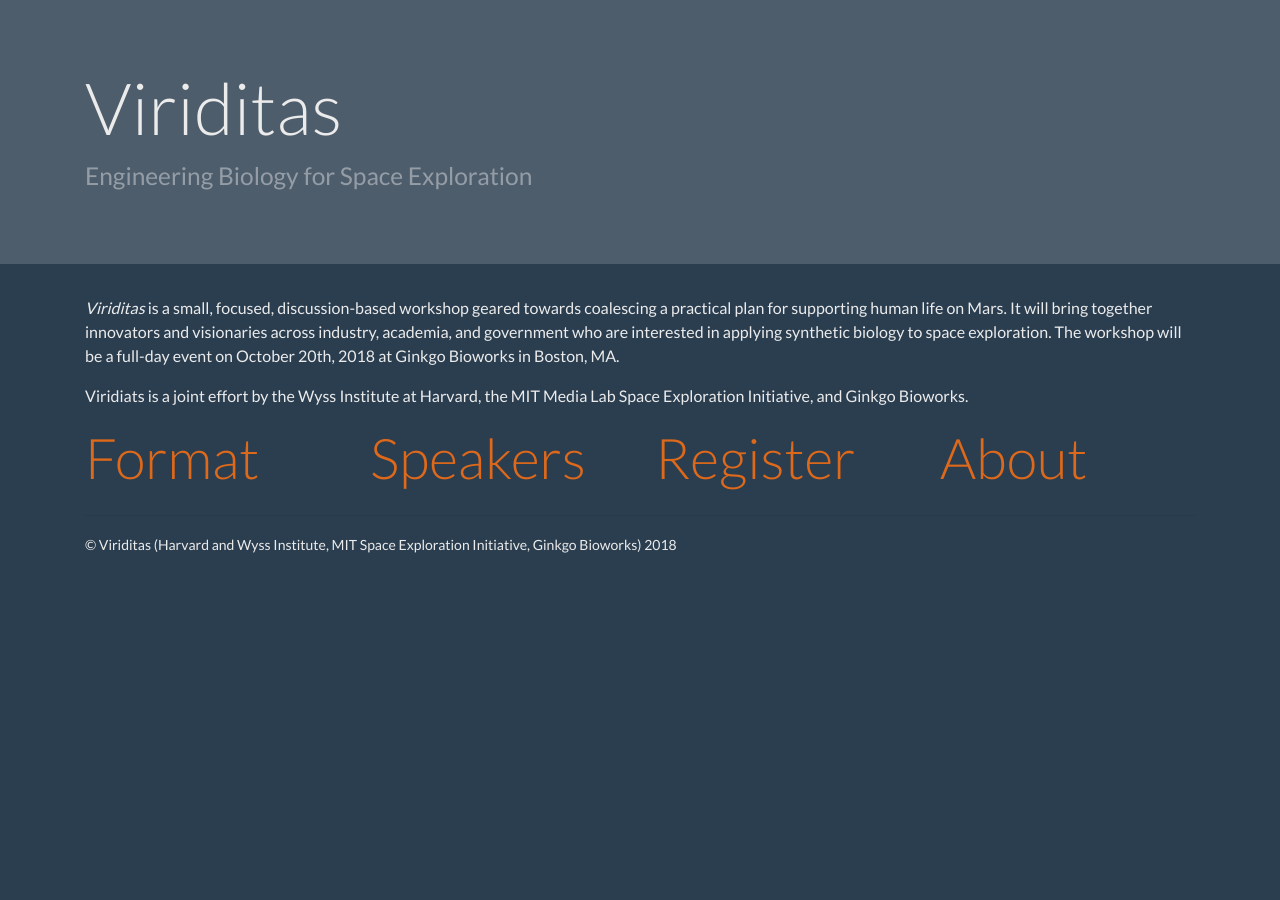
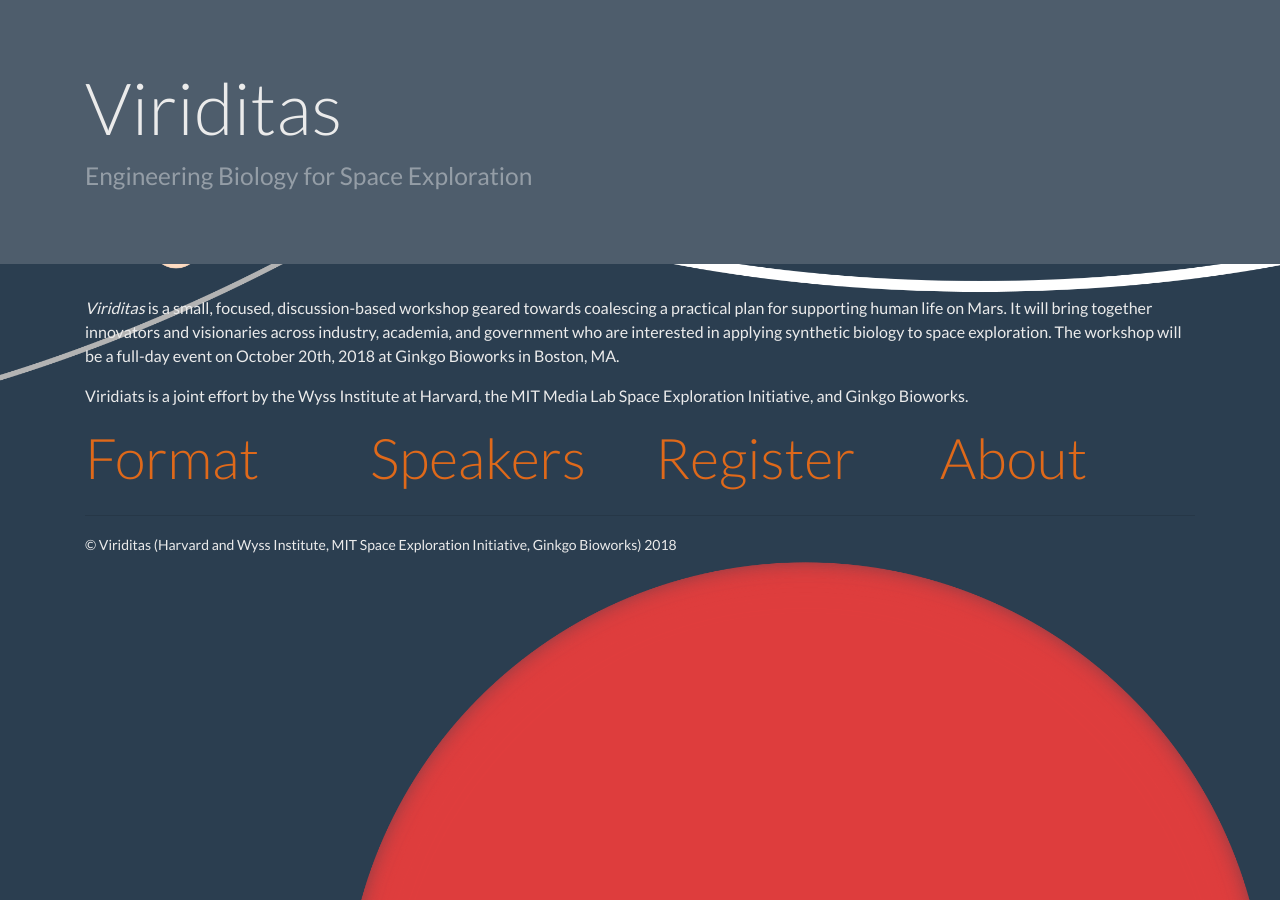
Before and after one commit to viriditas-org/viriditas-org.github.io, a Jekyll site: the page built from index.md, in a window 1280 px wide. Built offline with Jekyll 4.4.1, drawn with Linux system fonts in a browser that asks for light colours; nearby versions of some CDN libraries.

Commit message:
Add original bg image
We will change this all later, it's just something to make it seem a little less dead for now

```diff
--- a/assets/css/style.scss
+++ b/assets/css/style.scss
@@ -1,2 +1,16 @@
 ---
 ---
+
+html {
+  height: 100%;
+  body {
+    height: 100%;
+
+    /* Background image */
+    background-image: url(/assets/img/background.png);
+    background-position-x: center;
+    background-position-y: top;
+    background-size: cover;
+    background-attachment: fixed;
+  }
+}
```
Also changed, not shown: assets/img/background.png (added).
